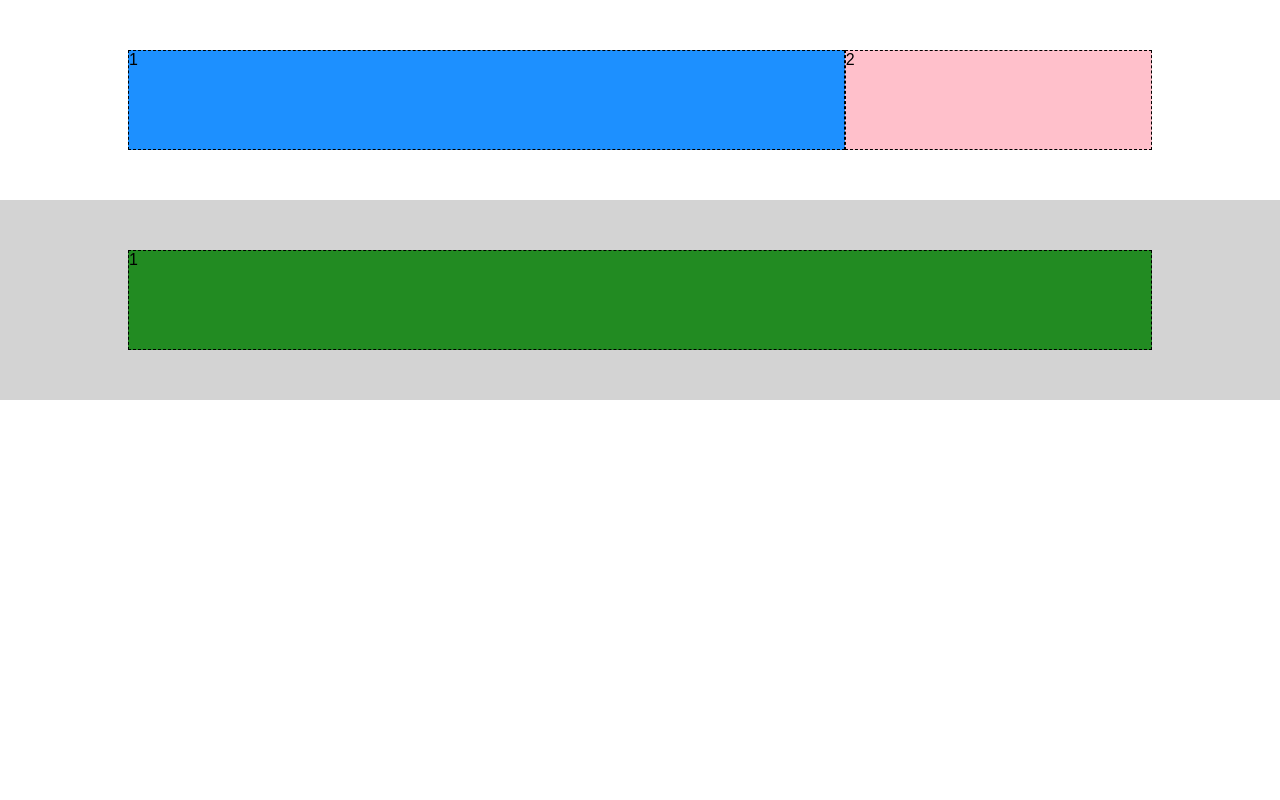
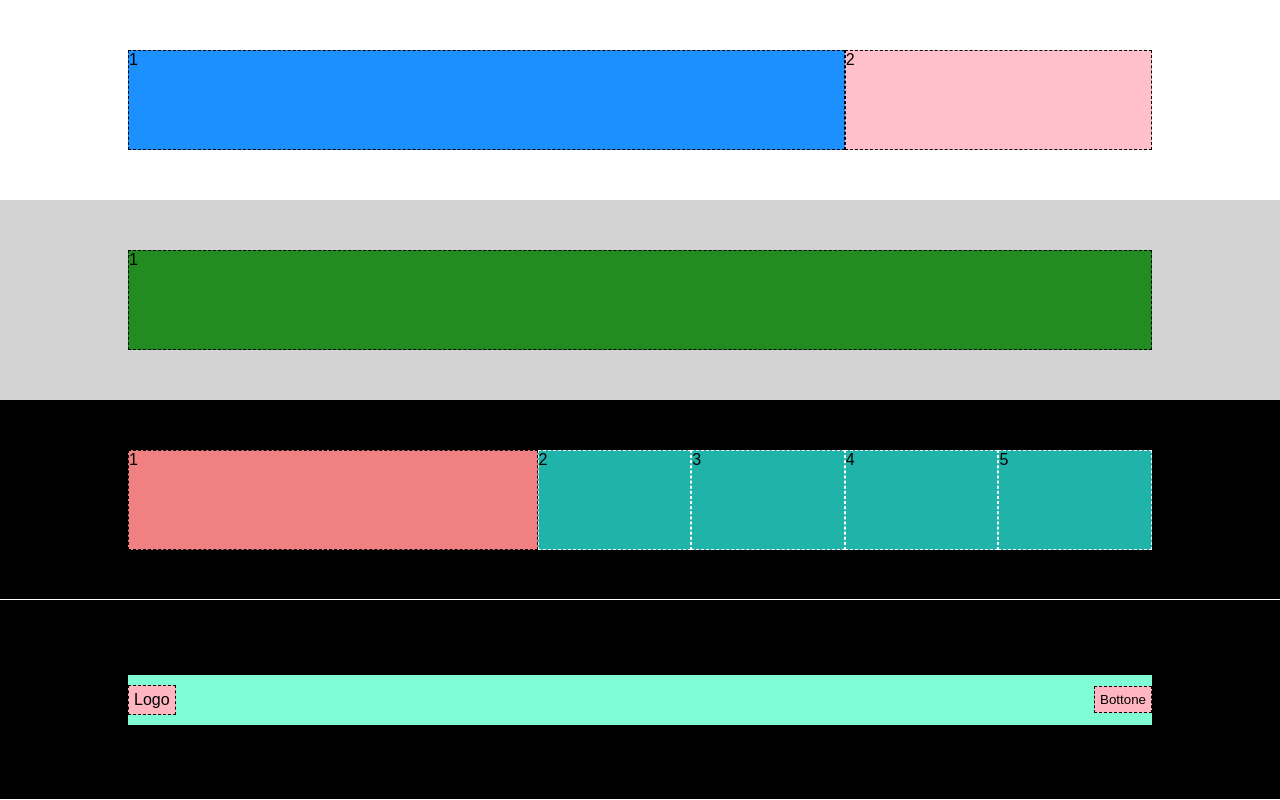
Before and after one commit to andrea-bertaglia/htmlcss-struttura-discord, a plain HTML site: page index.html in a window 1280 px wide. Shown: the part 650-1450 px from the top of the page. Before the commit the page ends 1050 px from the top, so only its background shows below. Drawn offline with Linux system fonts and the light colour scheme.

Commit message:
feat: footer section

```diff
--- a/css/style.css
+++ b/css/style.css
@@ -17,6 +17,18 @@
     background-color: #d3d3d3;
 }
 
+.bg-black {
+    background-color: #000000;
+}
+
+section {
+    display: flex;
+    justify-content: center;
+    align-items: center;
+
+    /* debug */
+    height: 200px;
+}
 /* HEADER */
 header {
     height: 80px;
@@ -65,7 +77,7 @@ nav {
     /* background-color: pink; */
 }
 
-.small-container {
+.pink-container {
     width: 30%;
     background-color: #ffc0cb;
     border: 1px dashed #000000;
@@ -74,7 +86,7 @@ nav {
     height: 100px;
 }
 
-.large-container {
+.blue-container {
     width: 70%;
     background-color: #1d90ff;
     border: 1px dashed #000000;
@@ -83,7 +95,7 @@ nav {
     height: 100px;
 }
 
-.big-container {
+.darkgreen-container {
     width: 100%;
     background-color: #228b22;
     border: 1px dashed #000000;
@@ -107,13 +119,50 @@ nav {
     height: 150px;
 }
 
-section {
+
+/* FOOTER */
+.coral-container {
+    width: 40%;
+    background-color: #f08081;
+    border: 1px dashed #000000;
+
+    /* debug */
+    height: 100px;
+}
+
+.green-container {
+    width: 15%;
+    background-color: #20b3aa;
+    border: 1px dashed #FFFFFF;
+
+    /* debug */
+    height: 100px;
+}
+
+.lightgreen-container {
+    width: 100%;
+    background-color: #7ffdd4;
     display: flex;
-    justify-content: center;
+    justify-content: space-between;
     align-items: center;
 
     /* debug */
-    height: 200px;
+    height: 50px;
 }
 
-/* FOOTER */
+.footer-logo {
+    background-color: #ffb6c1;
+    border: 1px dashed #000000;
+    padding: 5px;
+}
+
+.footer-button {
+    background-color: #ffb6c1;
+    border: 1px dashed #000000;
+    padding: 5px;
+
+}
+
+footer > section {
+    border-bottom: 1px solid #FFFFFF;
+}
--- a/index.html
+++ b/index.html
@@ -38,10 +38,10 @@
         <!-- Section 1 -->
         <section class="bg-white">
             <div class="container">
-                <div class="large-container">
+                <div class="blue-container">
                     1
                 </div>
-                <div class="small-container">
+                <div class="pink-container">
                     2
                 </div>
             </div>
@@ -51,10 +51,10 @@
         <!-- Section 2 -->
         <section class="bg-grey">
             <div class="container">
-                <div class="small-container">
+                <div class="pink-container">
                     1
                 </div>
-                <div class="large-container">
+                <div class="blue-container">
                     2
                 </div>
             </div>
@@ -64,10 +64,10 @@
         <!-- Section 3 -->
         <section class="bg-white">
             <div class="container">
-                <div class="large-container">
+                <div class="blue-container">
                     1
                 </div>
-                <div class="small-container">
+                <div class="pink-container">
                     2
                 </div>
             </div>
@@ -77,7 +77,7 @@
         <!-- Section 4 -->
         <section class="bg-grey">
             <div class="container">
-                <div class="big-container">
+                <div class="darkgreen-container">
                     1
                 </div>
             </div>
@@ -88,7 +88,42 @@
 
     <!-- Footer -->
     <footer>
+       <!-- Footer Top -->
+       <section class="bg-black">
+            <div class="container">
+                <div class="coral-container">
+                    1
+                </div>
+                <div class="green-container">
+                    2
+                </div>
+                <div class="green-container">
+                    3
+                </div>
+                <div class="green-container">
+                    4
+                </div>
+                <div class="green-container">
+                    5
+                </div>
+             </div>
+        </section>
+    <!-- /Footer Top -->
 
+    <!-- Footer Bottom -->
+        <section class="bg-black">
+            <div class="container">
+                <div class="lightgreen-container">
+                    <div class="footer-logo">
+                        Logo
+                    </div>
+                    <button class="footer-button">
+                       Bottone
+                    </button>
+                </div>
+            </div>
+        </section>
+    <!-- /Footer Bottom -->
     </footer>
     <!-- /Footer -->
 </body>
```
